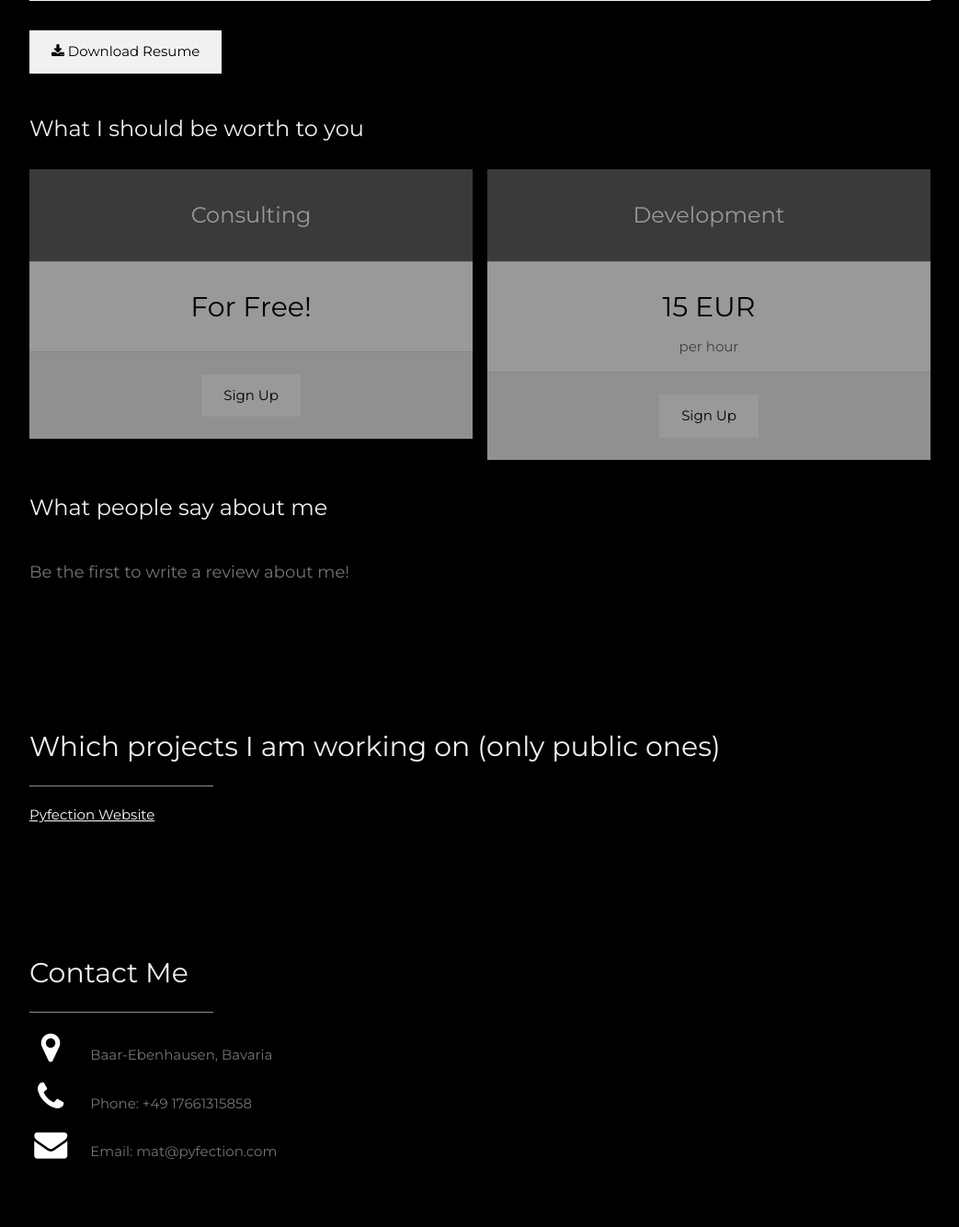
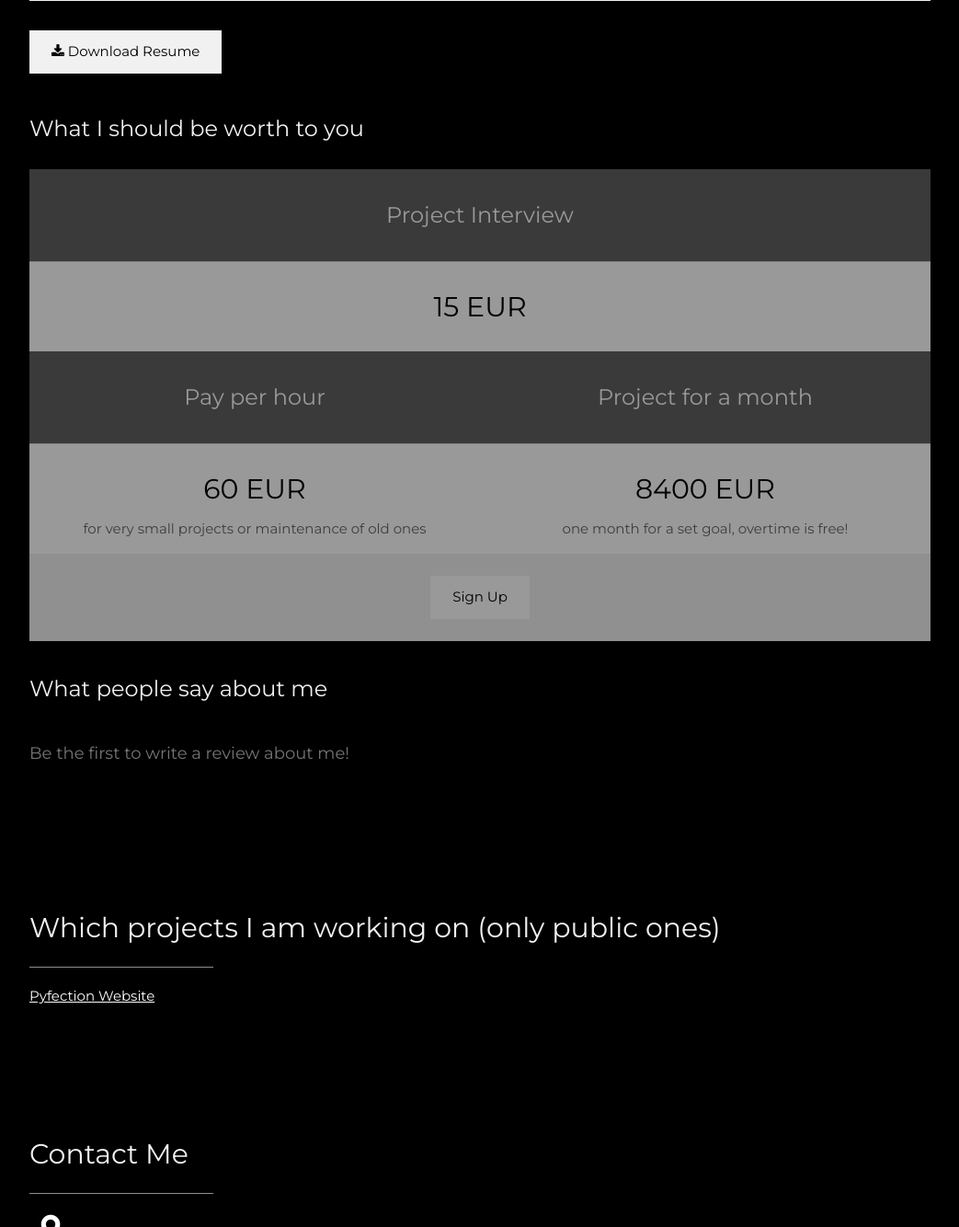
Before and after one commit to pyfection/website, a Django app: page / in a window 1280 px wide. Shown: the part 1621-2955 px from the top of the page at 92% size, without its empty margins (178-1221 px from the left). Before the commit the page ends 2881 px from the top, so only its background shows below. Run offline with Django 3.2, Linux system fonts and the light colour scheme.

Commit message:
updated pricing table

```diff
--- a/home/templates/home/base.html
+++ b/home/templates/home/base.html
@@ -109,26 +109,42 @@ body, h1,h2,h3,h4,h5,h6 {font-family: "Montserrat", sans-serif}
 
     <!-- Grid for pricing tables -->
     <h3 class="w3-padding-16 w3-text-light-grey">What I should be worth to you</h3>
-    <div class="w3-row-padding" style="margin:0 -16px">
-      <div class="w3-half w3-margin-bottom">
+    <div class="w3-row">
+      <div class="w3">
         <ul class="w3-ul w3-white w3-center w3-opacity w3-hover-opacity-off">
-          <li class="w3-dark-grey w3-xlarge w3-padding-32">Consulting</li>
+          <li class="w3-dark-grey w3-xlarge w3-padding-32">Project Interview</li>
           <li class="w3-padding-16">
-            <h2>For Free!</h2>
+            <h2>15 EUR</h2>
           </li>
-          <li class="w3-light-grey w3-padding-24">
-            <button class="w3-btn w3-white w3-padding-large w3-hover-black">Sign Up</button>
+        </ul>
+      </div>
+    </div>
+
+    <div class="w3-row">
+      <div class="w3-half">
+        <ul class="w3-ul w3-white w3-center w3-opacity w3-hover-opacity-off">
+          <li class="w3-dark-grey w3-xlarge w3-padding-32">Pay per hour</li>
+          <li class="w3-padding-16">
+            <h2>60 EUR</h2>
+            <span class="w3-opacity">for very small projects or maintenance of old ones</span>
           </li>
         </ul>
       </div>
 
       <div class="w3-half">
         <ul class="w3-ul w3-white w3-center w3-opacity w3-hover-opacity-off">
-          <li class="w3-dark-grey w3-xlarge w3-padding-32">Development</li>
+          <li class="w3-dark-grey w3-xlarge w3-padding-32">Project for a month</li>
           <li class="w3-padding-16">
-            <h2>15 EUR</h2>
-            <span class="w3-opacity">per hour</span>
+            <h2>8400 EUR</h2>
+            <span class="w3-opacity">one month for a set goal, overtime is free!</span>
           </li>
+        </ul>
+      </div>
+    </div>
+
+    <div class="w3-row">
+      <div class="w3">
+        <ul class="w3-ul w3-white w3-center w3-opacity w3-hover-opacity-off">
           <li class="w3-light-grey w3-padding-24">
             <button class="w3-btn w3-white w3-padding-large w3-hover-black">Sign Up</button>
           </li>
@@ -148,7 +164,7 @@ body, h1,h2,h3,h4,h5,h6 {font-family: "Montserrat", sans-serif}
     <hr style="width:200px" class="w3-opacity">
 
     <!-- Grid for projects -->
-    <div class="w3-row-padding" style="margin:0 -16px">
+    <div class="w3-row">
       <div class="w3-half">
         <a href="https://github.com/pyfection/website">Pyfection Website</a>
       </div>
```
